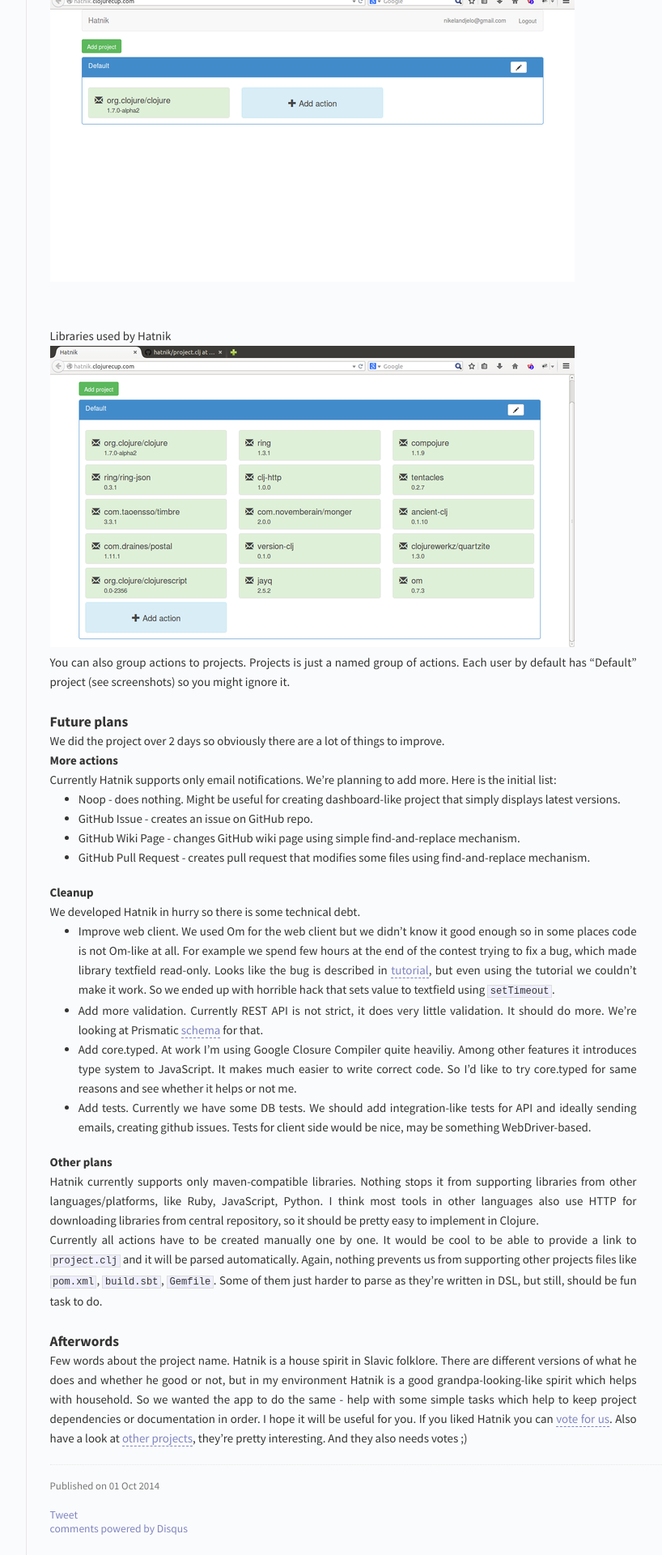
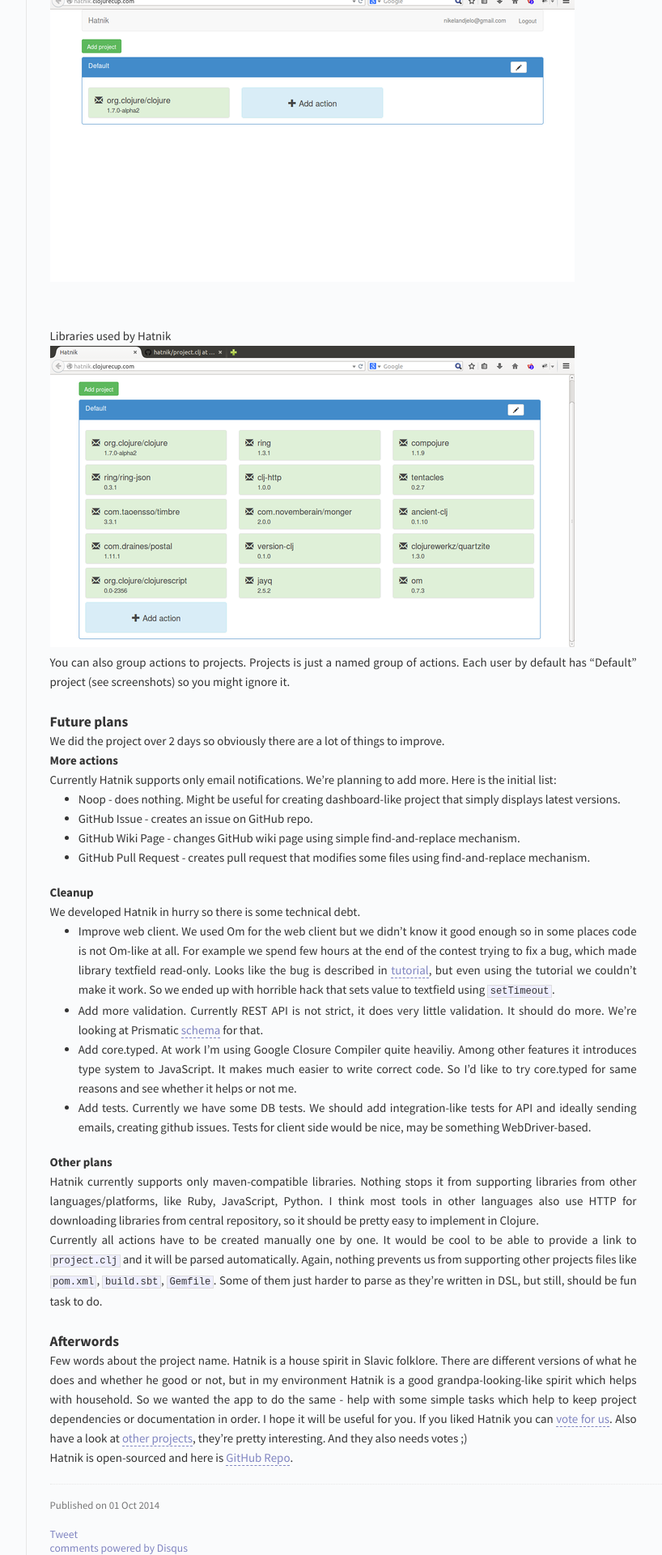
Before and after one commit to nbeloglazov/nbeloglazov.github.io, a Jekyll site: the page built from _posts/2014-10-01-introducing-hatnik.md, in a window 1280 px wide. Shown: the part 1262-3182 px from the top of the page at 81% size, without its empty margins (326-1144 px from the left). Built offline with Jekyll 4.4.1, drawn with Linux system fonts in a browser that asks for light colours; Markdown is read by kramdown in place of the engine named in the settings; comment, search, counter and statistics services are not loaded.

Commit message:
Add Hatnik article.

```diff
--- a/_posts/2014-10-01-introducing-hatnik.md
+++ b/_posts/2014-10-01-introducing-hatnik.md
@@ -67,3 +67,5 @@
 ### Afterwords
 
 Few words about the project name. Hatnik is a house spirit in Slavic folklore. There are different versions of what he does and whether he good or not, but in my environment Hatnik is a good grandpa-looking-like spirit which helps with household. So we wanted the app to do the same - help with some simple tasks which help to keep project dependencies or documentation in order. I hope it will be useful for you. If you liked Hatnik you can [vote for us](https://clojurecup.com/#/apps/hatnik). Also have a look at [other projects](https://clojurecup.com/#/apps), they're pretty interesting. And they also needs votes ;)
+
+Hatnik is open-sourced and here is [GitHub Repo](https://github.com/nbeloglazov/hatnik).
```
Also changed, not shown: _posts-ru/2014-10-01-introducing-hatnik.md (+2 -0 lines).
